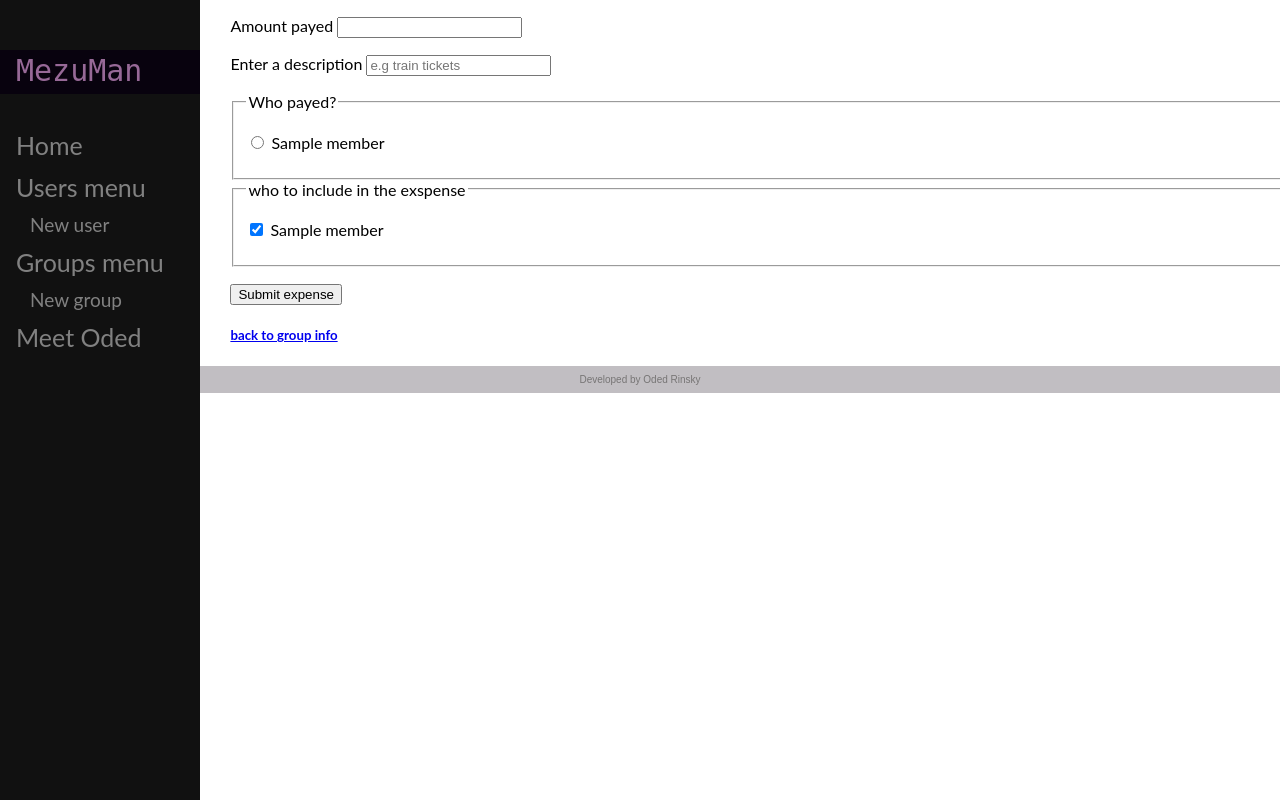
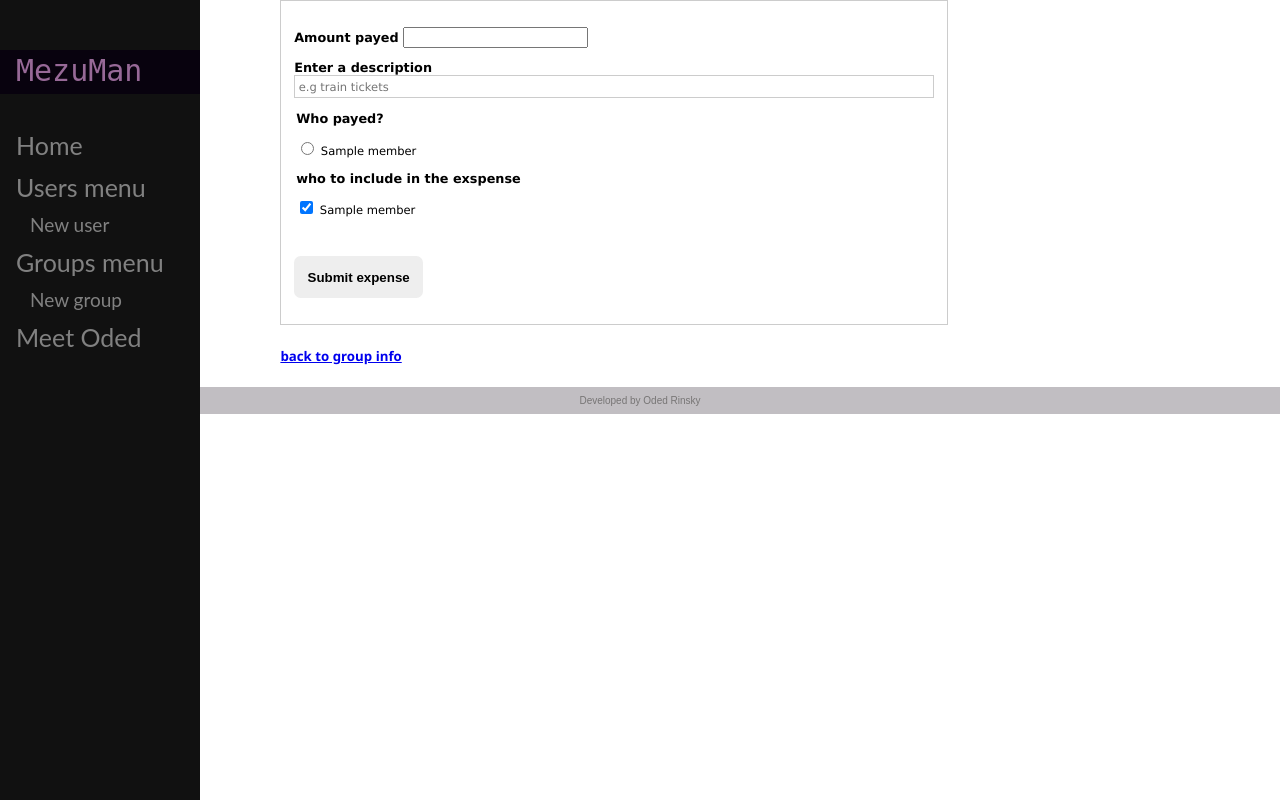
Before and after one commit to odedrin/MezuMan, a Flask app: page /groups_page/1/new_expense/ in a window 1280 px wide. Run offline with Flask 2, Linux system fonts and the light colour scheme; a database or web service that is not in the repository returns one stand-in record (values such as "Sample title").

Commit message:
Bug fixed

```diff
--- a/static/css/mainpage.css
+++ b/static/css/mainpage.css
@@ -51,6 +51,11 @@
     color: #f1f1f1;
   }
 
+  .container .field {
+    width: 70%;
+    text-align: center;
+  }
+
   .main {
     font-size: 28px; /* Increased text to enable scrolling */
     padding: 0px 100px;
@@ -84,6 +89,7 @@
   }
 
   div.unique {
+    font-family: 'Segoe UI', Tahoma, Geneva, Verdana, sans-serif;
     position: relative;
     max-width: 100%;
     left: 18%
@@ -111,15 +117,19 @@
     bottom: 0;
   }
 
-  .debts {
-    color: red;
-  }
-
   .history {
     padding: 15px;
     width: 70%;
     height: 200px;
     overflow: scroll;
+    border: 1px solid #ccc;
+  }
+  .debts {
+    padding: 15px;
+    width: 60%;
+    height: 200px;
+    overflow: scroll;
+    overflow-x: hidden;
     border: 1px solid #ccc;
   }
 
@@ -131,3 +141,64 @@
     position: relative;
     left: 50px;
   }
+
+  .myForm {
+    font-family: "Lucida Sans Unicode", "Lucida Grande", sans-serif;
+    font-size: 0.8em;
+    width: 50em;
+    padding: 1em;
+    border: 1px solid #ccc;
+
+    }
+
+    .myForm * {
+    box-sizing: border-box;
+    }
+
+    .myForm fieldset {
+    border: none;
+    padding: 0;
+    }
+
+    .myForm legend,
+    .myForm label {
+      padding: 0;
+      font-weight: bold;
+    }
+
+    .myForm label.choice {
+      font-size: 0.9em;
+      font-weight: normal;
+    }
+
+    .myForm input[type="text"],
+    .myForm input[type="tel"],
+    .myForm input[type="email"],
+    .myForm input[type="datetime-local"],
+    .myForm select,
+    .myForm textarea {
+      display: block;
+      width: 100%;
+      border: 1px solid #ccc;
+      font-family: "Lucida Sans Unicode", "Lucida Grande", sans-serif;
+      font-size: 0.9em;
+      padding: 0.3em;
+    }
+
+    .myForm textarea {
+      height: 100px;
+    }
+
+    .myForm button {
+      padding: 1em;
+      border-radius: 0.5em;
+      background: #eee;
+      border: none;
+      font-weight: bold;
+      margin-top: 1em;
+    }
+
+    .myForm button:hover {
+      background: #ccc;
+      cursor: pointer;
+    }
--- a/templates/edit_group_members.html
+++ b/templates/edit_group_members.html
@@ -1,6 +1,6 @@
 {% extends "layout.html" %}
 {%block content%}
-
+<div class = 'container'>
         <h3>Members of {{group['name']}} group:</h3>
         {% for member in group['members'] %}
         <li>{{member}}
@@ -17,4 +17,5 @@
           {%endfor%}
     <h5><a href= {{url_for('group_info', groupname=group['name'])}}>back to info
         </a></h5>
+      </div>
 {%endblock%}
--- a/templates/group_info.html
+++ b/templates/group_info.html
@@ -11,10 +11,8 @@
     <div class= "container">
     <h4>size: {{group['size']}}</h4>
     <h4>Members: {{group['members']}}</h4>
+    <h4> debts between group's users: </h4>
 <div class = 'debts'>
-    <div class = container>
-        <h4> debts between group's users: </h4>
-    </div>
     <!--this section shows all debts of group members-->
     {%for debt in group_debts%}<ul>
         {%if debt['balance'] == 0 %}
--- a/templates/new_expense.html
+++ b/templates/new_expense.html
@@ -1,103 +1,33 @@
 <!DOCTYPE html>
 <html>
     {%extends 'layout.html'%}
-<head>
-<meta charset="utf-8">
-<meta name="viewport" content="width=device-width, initial-scale=1">
-<meta http-equiv="x-ua-compatible" content="ie=edge">
-
-<!-- CSS -->
-<style>
-.myForm {
-font-family: "Lucida Sans Unicode", "Lucida Grande", sans-serif;
-font-size: 0.8em;
-width: 20em;
-padding: 1em;
-border: 1px solid #ccc;
-}
-
-.myForm * {
-box-sizing: border-box;
-}
-
-.myForm fieldset {
-border: none;
-padding: 0;
-}
-
-.myForm legend,
-.myForm label {
-padding: 0;
-font-weight: bold;
-}
-
-.myForm label.choice {
-font-size: 0.9em;
-font-weight: normal;
-}
-
-.myForm input[type="text"],
-.myForm input[type="tel"],
-.myForm input[type="email"],
-.myForm input[type="datetime-local"],
-.myForm select,
-.myForm textarea {
-display: block;
-width: 100%;
-border: 1px solid #ccc;
-font-family: "Lucida Sans Unicode", "Lucida Grande", sans-serif;
-font-size: 0.9em;
-padding: 0.3em;
-}
-
-.myForm textarea {
-height: 100px;
-}
-
-.myForm button {
-padding: 1em;
-border-radius: 0.5em;
-background: #eee;
-border: none;
-font-weight: bold;
-margin-top: 1em;
-}
-
-.myForm button:hover {
-background: #ccc;
-cursor: pointer;
-}
-</style>
-
-</head>
 {%block content%}
-<body>
-
-<form class="myForm" method="POST">
+<div class = 'container'>
+<form class='myForm' method='POST'>
 
 <p>
 <label>Amount payed
-<input type="number" name="amount" required>
+<input type='number' name='amount' required>
 </label>
 </p>
 <p>
 
 <label>Enter a description
-<input type="text" name="description", placeholder="e.g train tickets">
+<input type='text' name='description', placeholder='e.g train tickets'>
 </label>
 </p>
 
 <fieldset>
 <legend>Who payed?</legend>
 {%for member in group['members']%}
-<p><label class="choice"> <input type="radio" name="creditorname", value= {{member}} required> {{member}}</label></p>
+<p><label class='choice'> <input type='radio' name='creditorname', value= {{member}} required> {{member}}</label></p>
 {%endfor%}
 </fieldset>
 
 <fieldset>
 <legend>who to include in the exspense</legend>
 {%for member in group['members']%}
-<p><label class="choice"> <input type="checkbox", name="debtors", value= {{member}} checked> {{member}} </label></p>
+<p><label class='choice'> <input type='checkbox', name='debtors', value= {{member}} checked> {{member}} </label></p>
 {%endfor%}
 </fieldset>
 
@@ -106,6 +36,6 @@ cursor: pointer;
 </form>
 <h5><a href= {{url_for('group_info', groupname=group['name'])}}>back to group info
     </a></h5>
-</body>
+</div>
 {%endblock%}
 </html>
--- a/templates/user_info.html
+++ b/templates/user_info.html
@@ -13,8 +13,8 @@
 <h4>balance: {{user['balance']}}</h4>
 <h4>Groups: {{user['groups']}}</h4>
 <!--this section shows all of user's debts-->
-<div class = "debts"
 <h4> user's debts: </h4>
+<div class = "debts">
 {%for debt in user_debts%}<ul>
     {%if debt['balance'] == 0 %}
     {{debt['left']}} and {{debt['right']}} are settled up
```
Also changed, not shown: templates/homepage.html (+7 -22 lines), templates/meet_Oded.html (+5 -3 lines).
